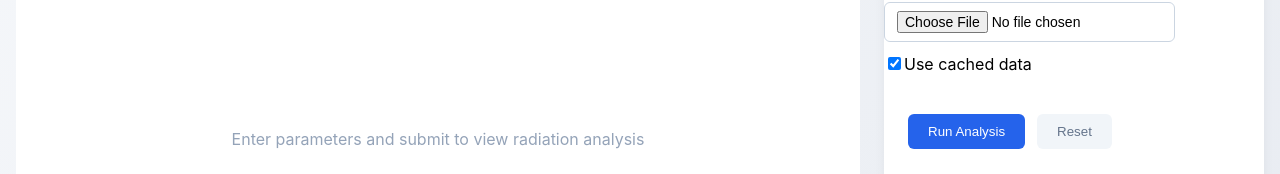
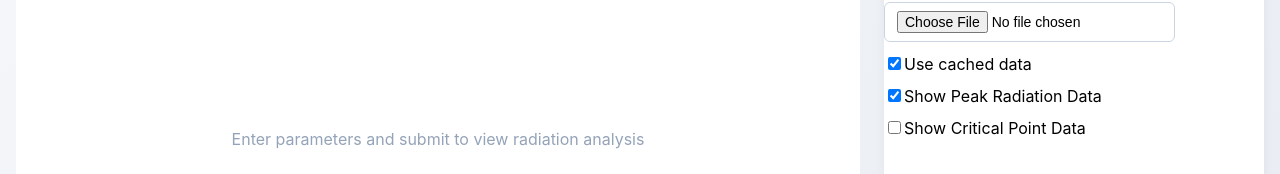
Before and after one commit to mikeyj777/cmct_tools, a React (Create React App) app in the folder client/: page /rad in a window 1280 px wide. Shown: the part 175-349 px from the top of the page. Built offline with nearby package versions, Linux system fonts and the light colour scheme; no server answers.

Commit message:
check boxes for displaying specific data output

```diff
--- a/client/src/components/RadiationAnalysis.jsx
+++ b/client/src/components/RadiationAnalysis.jsx
@@ -25,14 +25,13 @@ const formDataDefault = {
   zTransectFinal: 0,
 };
 
-const showCriticalData = false;
-const showPeakRadiationData = true;
-
 /**
  * RadiationAnalysis component for analyzing radiation from flares
  * Follows left-visualization, right-parameters layout pattern
  */
 const RadiationAnalysis = () => {
+  const [showPeakRadiationData, setShowPeakRadiationData] = useState(true);
+  const [showCriticalData,setShowCriticalData] = useState(false);
   const [file, setFile] = useState(null);
   const [processData, setProcessData] = useState({});
   const [formData, setFormData] = useState(formDataDefault);
@@ -63,7 +62,17 @@ const RadiationAnalysis = () => {
     setIsModalOpen(false);
   };
 
-  const handleCheckboxChange = (event) => {
+  const handleUseCacheCheckboxChange = (event) => {
+    setUseCache(event.target.checked);
+    setCaseNum(0);
+  };
+
+  const handleShowCriticalDataCheckboxChange = (event) => {
+    setUseCache(event.target.checked);
+    setCaseNum(0);
+  };
+
+  const handleShowPeakRadiationDataCheckboxChange = (event) => {
     setUseCache(event.target.checked);
     setCaseNum(0);
   };
@@ -432,9 +441,29 @@ const RadiationAnalysis = () => {
                   <input
                     type="checkbox"
                     checked={useCache}
-                    onChange={handleCheckboxChange}
+                    onChange={handleUseCacheCheckboxChange}
                   />
                   Use cached data
+                </label>
+              </div>
+              <div>
+                <label>
+                  <input
+                    type="checkbox"
+                    checked={showPeakRadiationData}
+                    onChange={handleShowPeakRadiationDataCheckboxChange}
+                  />
+                  Show Peak Radiation Data
+                </label>
+              </div>
+              <div>
+                <label>
+                  <input
+                    type="checkbox"
+                    checked={showCriticalData}
+                    onChange={handleShowCriticalDataCheckboxChange}
+                  />
+                  Show Critical Point Data
                 </label>
               </div>
             </div>
```
